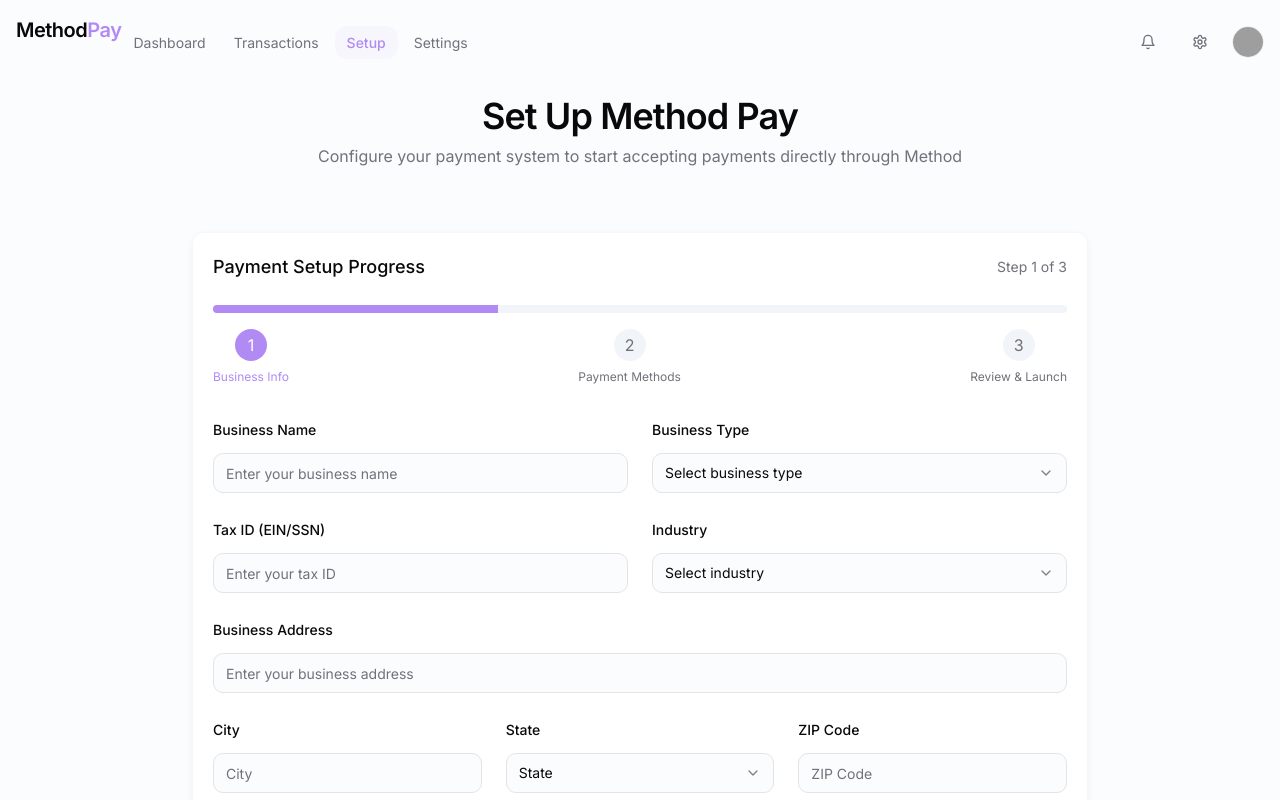
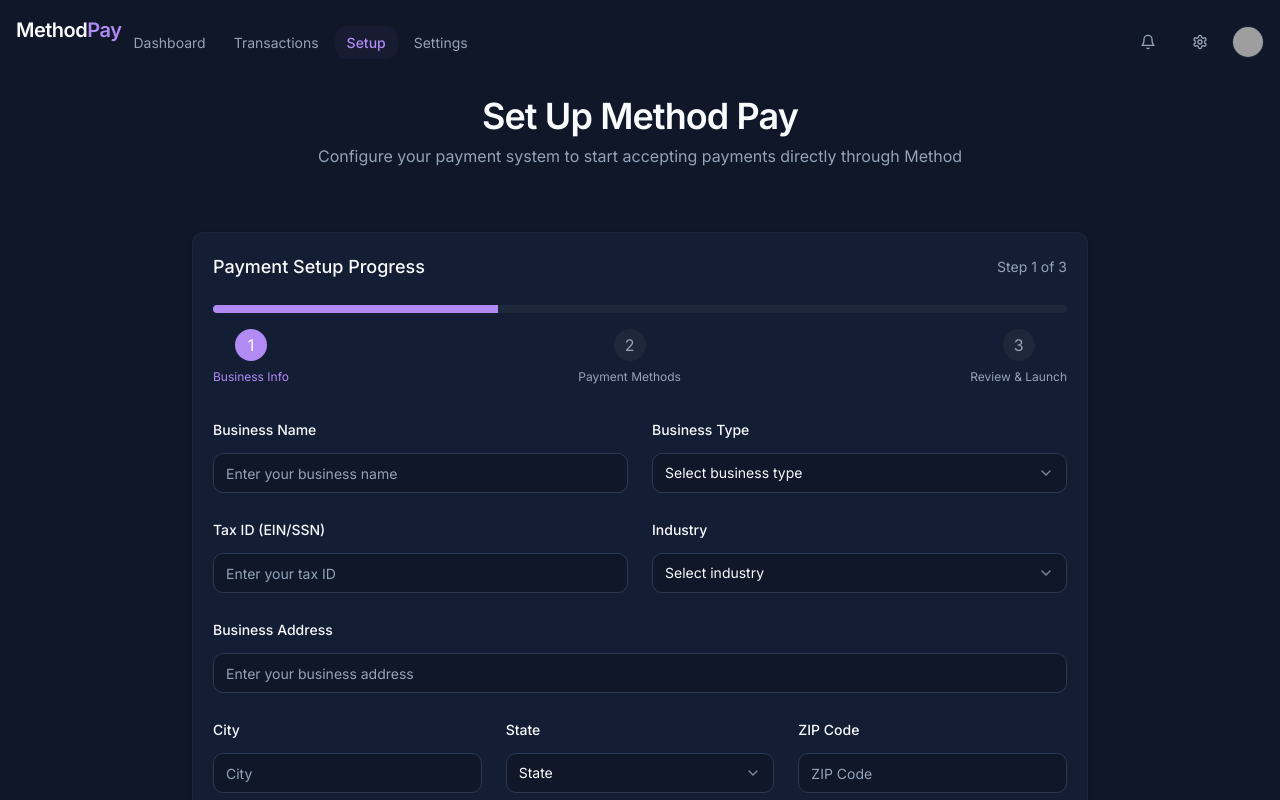
Before and after one commit to hannahjohnston68/pay-embedded-simplicity, a React (Vite) app: page /setup in a window 1280 px wide. Shown: the top 800 px of the page. Built offline with nearby package versions, Linux system fonts and the light colour scheme; grey boxes are pictures that could not be loaded.

Commit message:
Update color scheme
Updates the application's color scheme.

```diff
--- a/src/components/common/Card.tsx
+++ b/src/components/common/Card.tsx
@@ -28,7 +28,7 @@ const Card: React.FC<CardProps> = ({
   const variantStyles = {
     default: 'bg-card shadow-soft rounded-xl border border-border/30',
     glass: 'glass-card rounded-xl',
-    flat: 'bg-card rounded-xl border border-border/50',
+    flat: 'bg-navy-800 rounded-xl border border-border/20',
     stripe: 'card-stripe',
   };
 
--- a/src/index.css
+++ b/src/index.css
@@ -7,82 +7,82 @@
 
 @layer base {
   :root {
-    --background: 210 40% 99%;
-    --foreground: 240 10% 3.9%;
+    --background: 222 47% 11%;
+    --foreground: 210 40% 98%;
 
-    --card: 0 0% 100%;
-    --card-foreground: 240 10% 3.9%;
+    --card: 222 47% 14%;
+    --card-foreground: 210 40% 98%;
 
-    --popover: 0 0% 100%;
-    --popover-foreground: 240 10% 3.9%;
+    --popover: 222 47% 14%;
+    --popover-foreground: 210 40% 98%;
 
     --primary: 262 83% 75%;
     --primary-foreground: 0 0% 100%;
 
-    --secondary: 210 40% 96.1%;
-    --secondary-foreground: 240 5.9% 10%;
+    --secondary: 217 33% 17%;
+    --secondary-foreground: 210 40% 98%;
 
-    --muted: 240 4.8% 95.9%;
-    --muted-foreground: 240 3.8% 46.1%;
+    --muted: 217 33% 17%;
+    --muted-foreground: 215 20% 65%;
 
-    --accent: 262 83% 95%;
-    --accent-foreground: 262 83% 45%;
+    --accent: 217 33% 20%;
+    --accent-foreground: 210 40% 98%;
 
     --destructive: 0 84.2% 60.2%;
     --destructive-foreground: 0 0% 98%;
 
-    --border: 240 5.9% 90%;
-    --input: 240 5.9% 90%;
+    --border: 217 33% 25%;
+    --input: 217 33% 25%;
     --ring: 262 83% 75%;
 
     --radius: 0.75rem;
 
-    --sidebar-background: 0 0% 100%;
-    --sidebar-foreground: 240 5.3% 26.1%;
+    --sidebar-background: 222 47% 10%;
+    --sidebar-foreground: 210 40% 98%;
     --sidebar-primary: 262 83% 75%;
     --sidebar-primary-foreground: 0 0% 98%;
-    --sidebar-accent: 240 4.8% 95.9%;
-    --sidebar-accent-foreground: 240 5.9% 10%;
-    --sidebar-border: 240 5.9% 90%;
+    --sidebar-accent: 217 33% 17%;
+    --sidebar-accent-foreground: 210 40% 98%;
+    --sidebar-border: 217 33% 25%;
     --sidebar-ring: 262 83% 75%;
   }
 
   .dark {
-    --background: 240 10% 3.9%;
-    --foreground: 0 0% 98%;
+    --background: 222 47% 11%;
+    --foreground: 210 40% 98%;
 
-    --card: 240 10% 3.9%;
-    --card-foreground: 0 0% 98%;
+    --card: 222 47% 14%;
+    --card-foreground: 210 40% 98%;
 
-    --popover: 240 10% 3.9%;
-    --popover-foreground: 0 0% 98%;
+    --popover: 222 47% 14%;
+    --popover-foreground: 210 40% 98%;
 
     --primary: 262 83% 58%;
     --primary-foreground: 0 0% 98%;
 
-    --secondary: 240 3.7% 15.9%;
-    --secondary-foreground: 0 0% 98%;
+    --secondary: 217 33% 17%;
+    --secondary-foreground: 210 40% 98%;
 
-    --muted: 240 3.7% 15.9%;
-    --muted-foreground: 240 5% 64.9%;
+    --muted: 217 33% 17%;
+    --muted-foreground: 215 20% 65%;
 
-    --accent: 262 83% 20%;
-    --accent-foreground: 0 0% 98%;
+    --accent: 217 33% 20%;
+    --accent-foreground: 210 40% 98%;
 
     --destructive: 0 62.8% 30.6%;
     --destructive-foreground: 0 0% 98%;
 
-    --border: 240 3.7% 15.9%;
-    --input: 240 3.7% 15.9%;
+    --border: 217 33% 25%;
+    --input: 217 33% 25%;
     --ring: 262 83% 58%;
 
-    --sidebar-background: 240 10% 3.9%;
-    --sidebar-foreground: 0 0% 98%;
+    --sidebar-background: 222 47% 10%;
+    --sidebar-foreground: 210 40% 98%;
     --sidebar-primary: 262 83% 58%;
     --sidebar-primary-foreground: 0 0% 98%;
-    --sidebar-accent: 240 3.7% 15.9%;
-    --sidebar-accent-foreground: 0 0% 98%;
-    --sidebar-border: 240 3.7% 15.9%;
+    --sidebar-accent: 217 33% 17%;
+    --sidebar-accent-foreground: 210 40% 98%;
+    --sidebar-border: 217 33% 25%;
     --sidebar-ring: 262 83% 58%;
   }
 }
@@ -123,13 +123,13 @@
 
   /* Blur effect on app header */
   .header-blur {
-    @apply bg-background/80 backdrop-blur-sm border-b;
+    @apply bg-background/80 backdrop-blur-sm border-b border-border/40;
     -webkit-backdrop-filter: blur(8px);
   }
 
   /* Glass card effect */
   .glass-card {
-    @apply bg-white/70 backdrop-blur-md border border-white/20 shadow-glass;
+    @apply bg-card/70 backdrop-blur-md border border-white/10 shadow-glass;
     -webkit-backdrop-filter: blur(16px);
   }
 
@@ -173,7 +173,7 @@
 
   /* Stripe-inspired card styling */
   .card-stripe {
-    @apply rounded-xl border border-border/30 bg-white shadow-sm transition-all hover:shadow-md;
+    @apply rounded-xl border border-border/30 bg-navy-800 shadow-sm transition-all hover:shadow-md;
   }
 
   /* Method CRM inspired components */
--- a/tailwind.config.ts
+++ b/tailwind.config.ts
@@ -1,4 +1,3 @@
-
 import type { Config } from "tailwindcss";
 
 export default {
@@ -62,6 +61,20 @@ export default {
 					'accent-foreground': 'hsl(var(--sidebar-accent-foreground))',
 					border: 'hsl(var(--sidebar-border))',
 					ring: 'hsl(var(--sidebar-ring))'
+				},
+				navy: {
+					DEFAULT: '#0f172a',
+					50: '#f8fafc',
+					100: '#f1f5f9',
+					200: '#e2e8f0',
+					300: '#cbd5e1',
+					400: '#94a3b8',
+					500: '#64748b',
+					600: '#475569',
+					700: '#334155',
+					800: '#1e293b',
+					900: '#0f172a',
+					950: '#020617',
 				}
 			},
 			borderRadius: {
```
